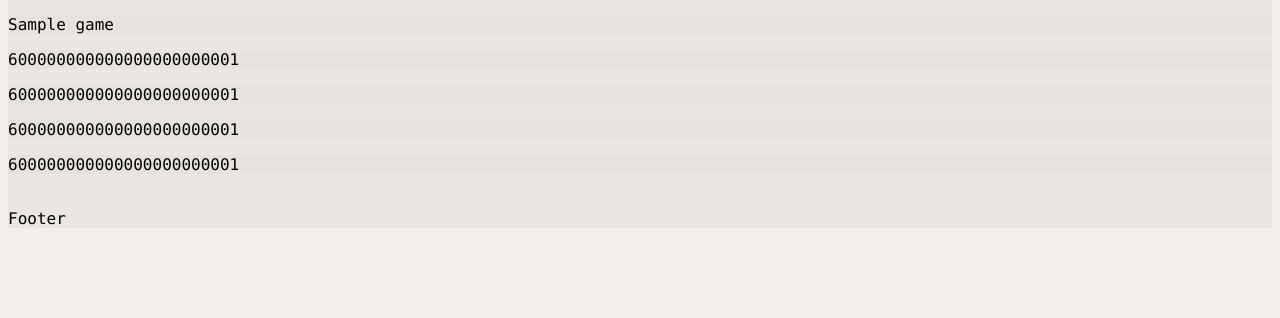
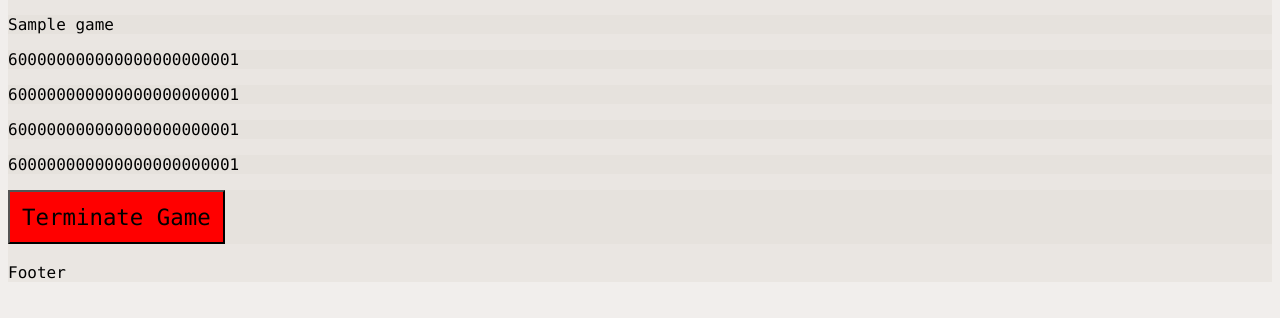
Before and after one commit to EthanVB123/SpaceSaga, a Node server app: page /game/600000000000000000000001 in a window 1280 px wide. Shown: the part 176-494 px from the top of the page. Run offline with Node 20, Linux system fonts and the light colour scheme; tables that the repository leaves empty hold one stand-in row (values such as "Sample post"); some libraries are stand-ins or nearby versions.

Commit message:
Fixed a few misc bugs, and can now terminate game from inside of it to save time for testing purposes

```diff
--- a/routes/games.js
+++ b/routes/games.js
@@ -36,13 +36,13 @@ router.post('/', async (req, res) => {
         name: req.body.name,
         password: req.body.password
     })
-    //try {
+    try {
         const newGame = await game.save()
         res.redirect(`game/${newGame._id}`)
-    /*} catch {
+    } catch {
         res.redirect('/')
         console.error('Error creating Game')
-    }*/
+    }
 })
 
 // Joined Game Route
@@ -52,13 +52,6 @@ router.get('/:id', async (req, res) => {
     const player2 = game.player2
     const player3 = game.player3
     const player4 = game.player4
-    /*let txt = `${game.name} <br>`
-    txt += `Player 1: ${game.player1} <br>`
-    txt += `Player 2: ${game.player2} <br>`
-    txt += `Player 3: ${game.player3} <br>`
-    txt += `Player 4: ${game.player4} <br>`
-    txt += `Game: ${game}` // for testing only
-    res.send(txt)*/
     if (game.hasStarted == false) {
     res.render('games/gameone', {game: game, player1: player1, player2: player2, player3: player3, player4: player4})
     } else {
@@ -109,6 +102,7 @@ router.put('/:id', async (req, res) => {
     //try {
         game = await Game.findById(req.params.id)
         player = await Player.findById(req.body.playerselect)
+        if (player.game == undefined || player.game == null) {
         game.name = game.name
         game.password = game.password
         if (game.player1 == undefined) {
@@ -154,6 +148,9 @@ router.put('/:id', async (req, res) => {
         await game.save()
         await player.save()
         res.redirect(`${game.id}`)
+    } else {
+        alert(`This player is already in a game!`)
+    }
     /*} catch {
         if (game == null) {
             res.redirect('/')
@@ -231,31 +228,19 @@ router.put('/:id/:n/remove', async (req, res) => { // n is an int from 1-4 inclu
     }*/
 })
 
-// Game has started screen
-router.get('/:id/start', async (req, res) => {
-    try {
-    const game = await Game.findById(req.params.id)
-    if (game.numberPlayers == 4) {
-        res.render('games/start', {game: game}) // not created yet...
-    } else {
-        alert(`This game only has ${game.numberPlayers} player(s); it needs 4 players to start.`) // code so that unique message if player singular or players plural?
-        res.redirect(`/game/${req.params.id}`)
-    }
-    } catch {
-        res.redirect(`/game/${req.params.id}`)
-        console.log('Error starting game')
-    }
-
-})
 // Update game so that it has now started
 router.put('/:id/start', async (req, res) => {
     let game
     try {
         game = await Game.findById(req.params.id)
         if (game.numberPlayers == 4) {
+            if (game.hasStarted == true) {
+                game.hasStarted = false
+            } else {
             game.hasStarted = true
+            }
             await game.save()
-            // redirect to id page, when fully fixed...
+            res.redirect(`/game/${req.params.id}`)
         } else {
             res.redirect(`/game/${req.params.id}`)
             alert(`This game only has ${game.numberPlayers} player(s); it needs 4 players to start.`) // code so that unique message if player singular or players plural?
--- a/views/games/start.ejs
+++ b/views/games/start.ejs
@@ -2,3 +2,6 @@
 <h3>The actual game is being created in 2022 as my Year 12 project. Thanks for viewing the demo of my lobby! ☺</h3>
 <p><%= game.name %> </p>
 <p><%= game.player1 %></p><p><%= game.player2 %></p><p><%= game.player3 %></p><p><%= game.player4 %></p>
+<form method='POST' action='/game/<%= game.id %>/start?_method=PUT'>
+    <button type="submit" class="warningbtn">Terminate Game</button>
+</form>
```
